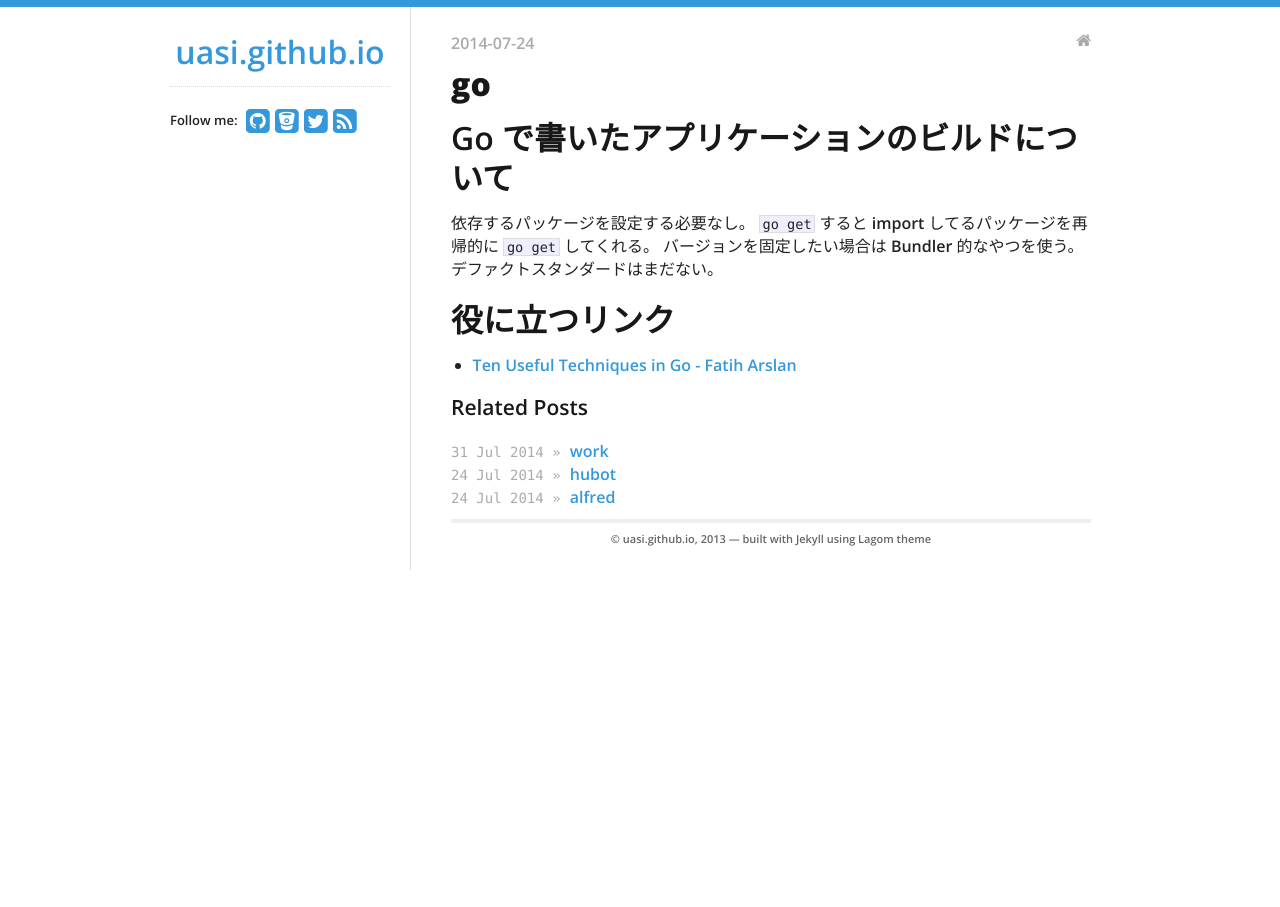
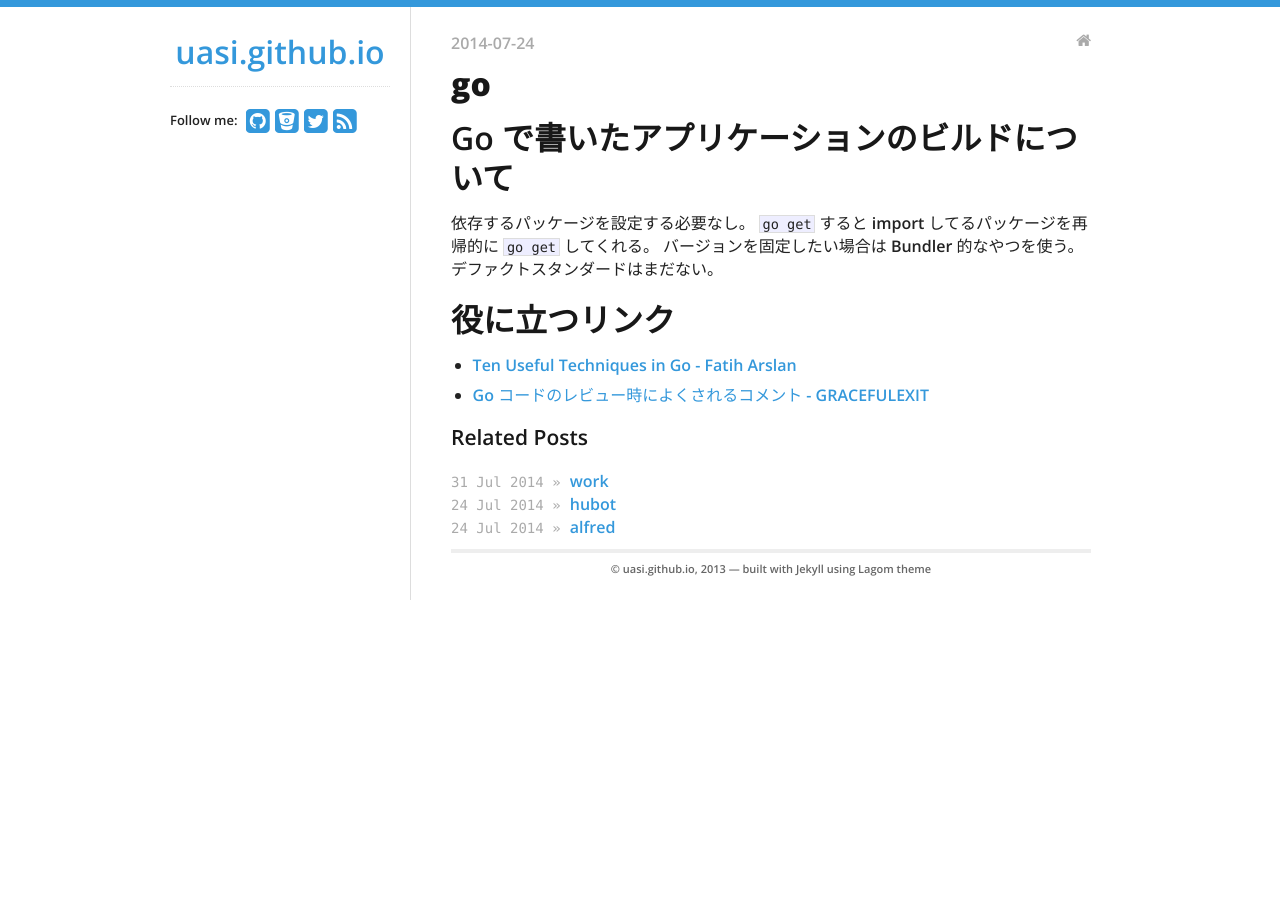
Before and after one commit to uasi/uasi.github.io, a Jekyll site: the page built from _posts/2014-07-24-go.md, in a window 1280 px wide. Built offline with Jekyll 4.4.1, drawn with Linux system fonts in a browser that asks for light colours; nearby versions of some CDN libraries.

Commit message:
Update 2014-07-24-go.md

```diff
--- a/_posts/2014-07-24-go.md
+++ b/_posts/2014-07-24-go.md
@@ -13,3 +13,4 @@ permalink: /go.html
 # 役に立つリンク
 
 - [Ten Useful Techniques in Go - Fatih Arslan](http://arslan.io/ten-useful-techniques-in-go)
+- [Go コードのレビュー時によくされるコメント - GRACEFULEXIT](http://papaeye.tumblr.com/post/92328649161/go)
```
